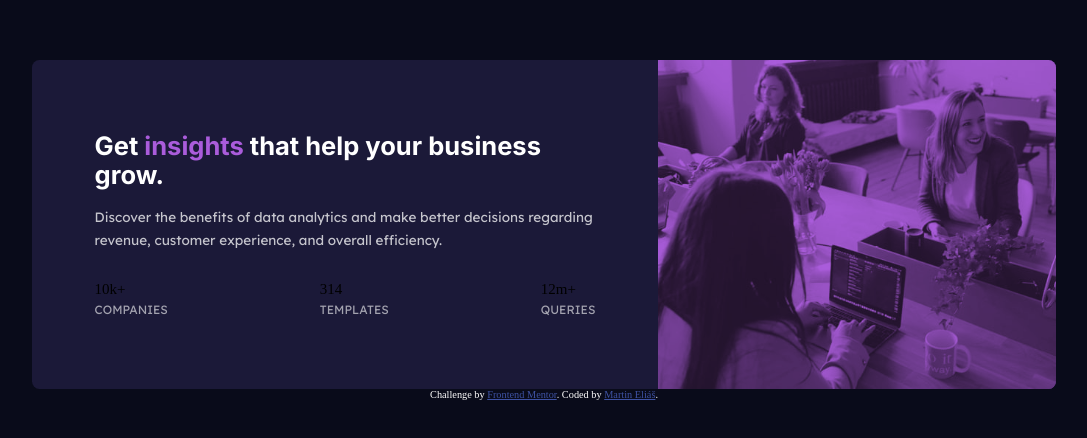
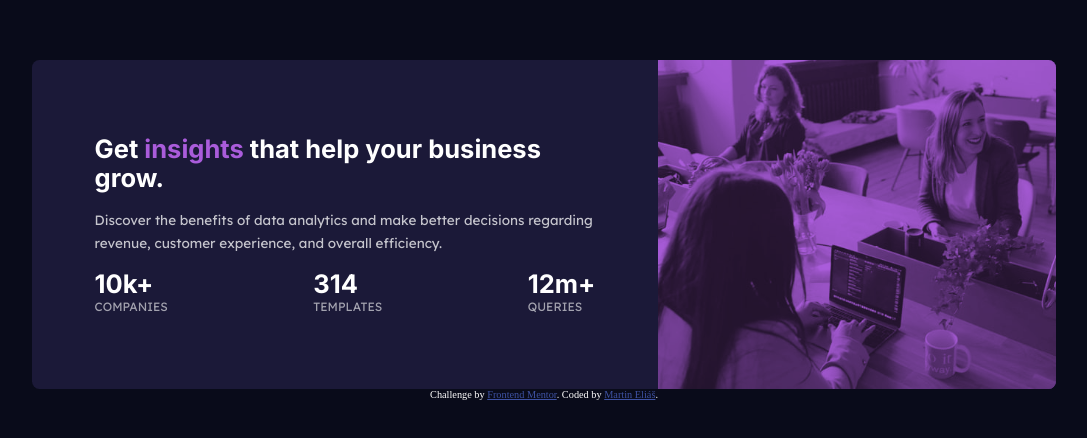
Before and after one commit to martinelias1312/stats-preview-card-component-main, a plain HTML site: page index.html in a window 1280 px wide. Shown: the part 132-570 px from the top of the page, without its empty margins (96-1183 px from the left). Drawn offline with Linux system fonts and the light colour scheme.

Commit message:
.card-footer class fixed

```diff
--- a/assets/css/style.css
+++ b/assets/css/style.css
@@ -63,7 +63,7 @@ img {
     margin-top: 1em;
 }
 
-.card-main h1, footer p {
+.card-main h1, .card-footer p {
     font-family: 'Inter', sans-serif;
     font-weight: 700;
     font-size: 1.7em;
@@ -137,7 +137,7 @@ img {
         min-width: 80%;
     }
 
-    footer p {
+    .card-footer p {
         margin: 0;
     }
 
```
